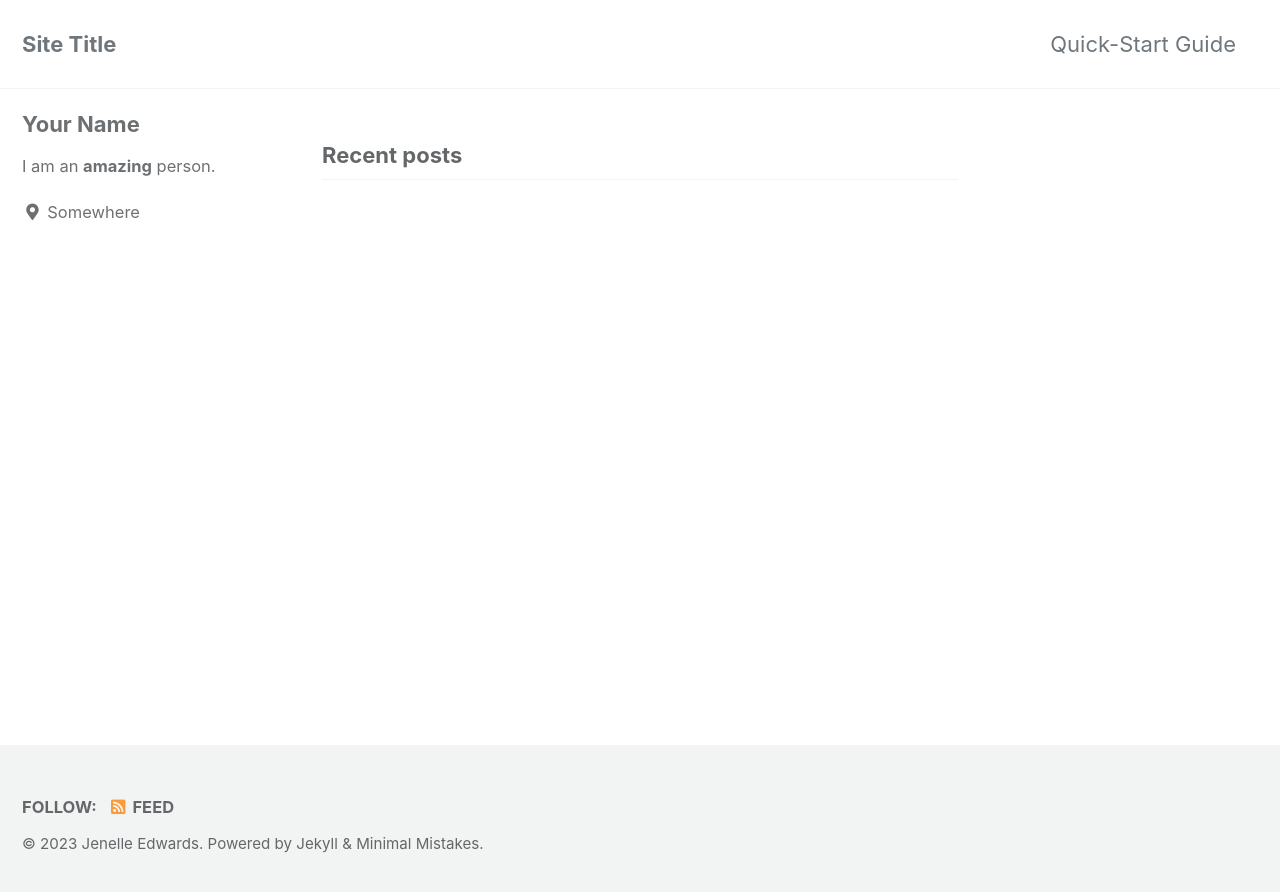
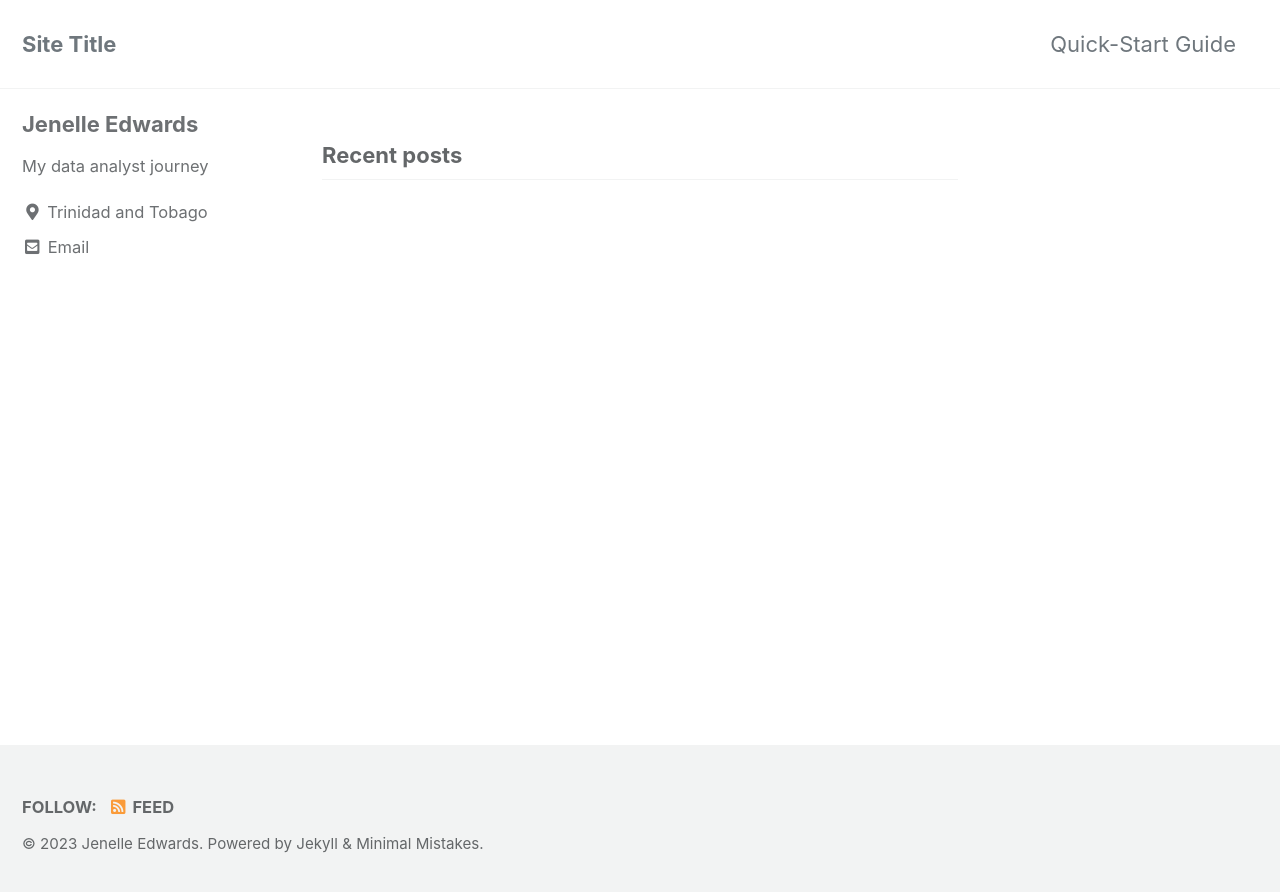
Before and after one commit to jenjen92/jenelledcj.github.io, a Jekyll site: the page built from index.html, in a window 1280 px wide. Shown: the top 892 px of the page. Built offline with Jekyll 4.4.1, drawn with Linux system fonts in a browser that asks for light colours; cached includes are drawn as plain includes; the list of posts is cut into pages by our own code.

Commit message:
changed name and bio info

```diff
--- a/_config.yml
+++ b/_config.yml
@@ -104,11 +104,11 @@ analytics:
 
 # Site Author
 author:
-  name             : "Your Name"
+  name             : "Jenelle Edwards"
   avatar           : # path of avatar image, e.g. "/assets/images/bio-photo.jpg"
-  bio              : "I am an **amazing** person."
-  location         : "Somewhere"
-  email            :
+  bio              : "My data analyst journey"
+  location         : "Trinidad and Tobago"
+  email            : "jenelledwards@gmail.com"
   links:
     - label: "Email"
       icon: "fas fa-fw fa-envelope-square"
```
